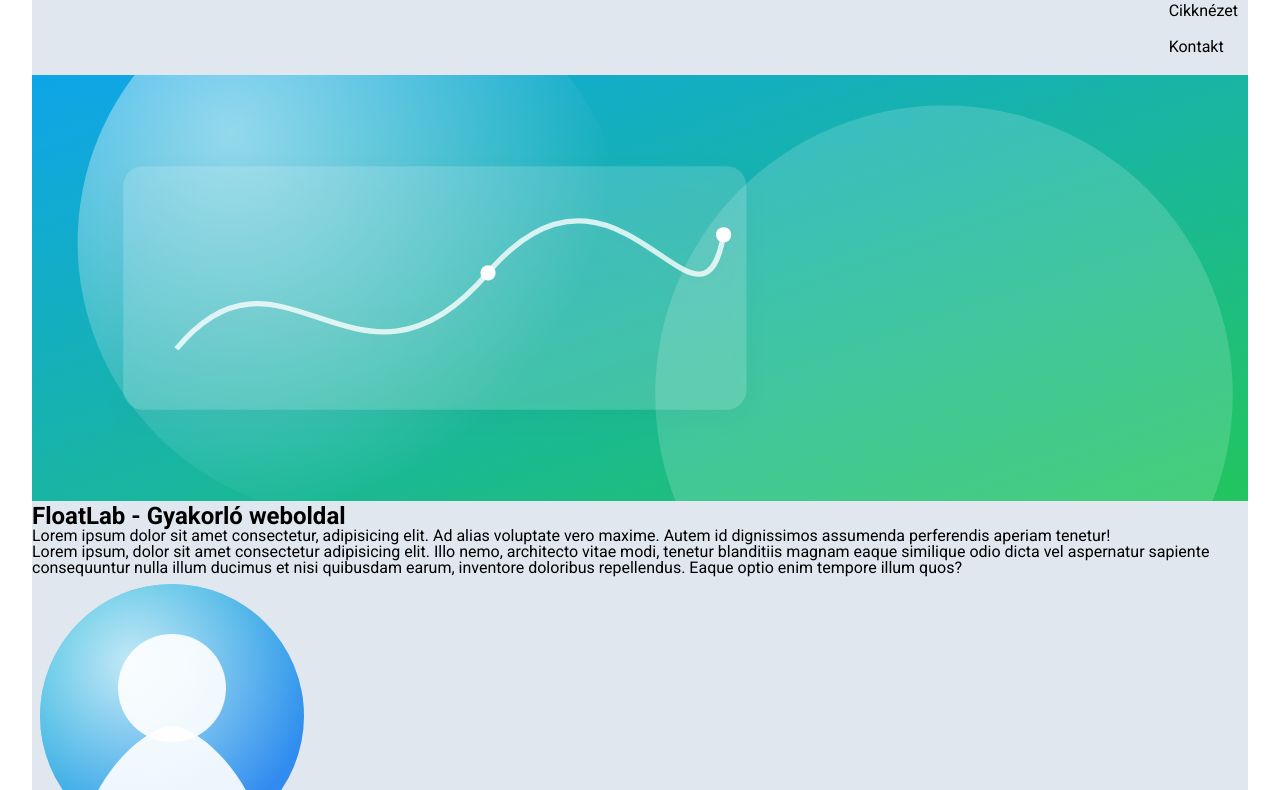
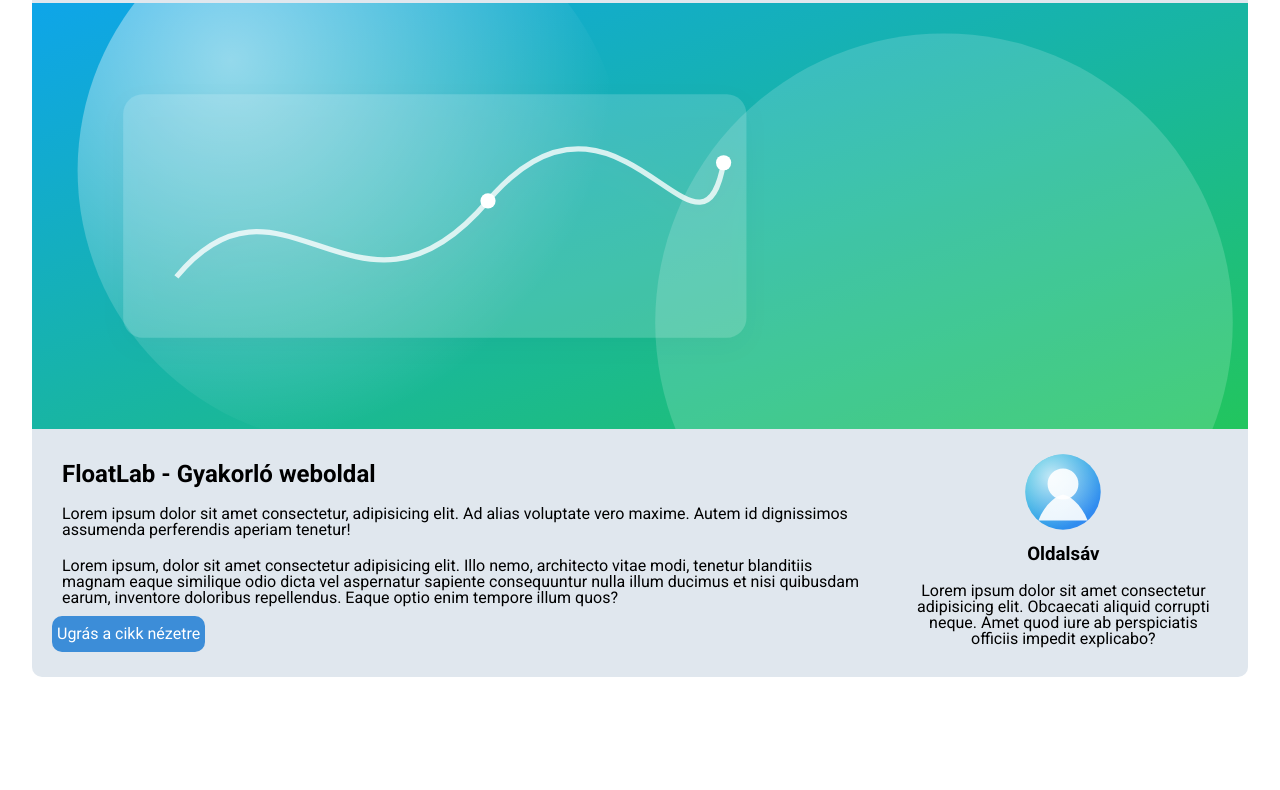
Before and after one commit to sakurabutterfly1/FloatLab, a plain HTML site: page index.html in a window 1280 px wide. Shown: the part 63-853 px from the top of the page. After the commit the page ends 800 px from the top, so only its background shows below. Drawn offline with Linux system fonts and the light colour scheme.

Commit message:
második commit

```diff
--- a/index.html
+++ b/index.html
@@ -20,11 +20,13 @@
         </ul>
         <img src="./hero.svg" alt="Dekoratív">
     </div>
+    <div class="wrapper">
     <div class="content">
             <div class="box">
                 <h2>FloatLab - Gyakorló weboldal</h2>
                 <p>Lorem ipsum dolor sit amet consectetur, adipisicing elit. Ad alias voluptate vero maxime. Autem id dignissimos assumenda perferendis aperiam tenetur!</p>
                 <p>Lorem ipsum, dolor sit amet consectetur adipisicing elit. Illo nemo, architecto vitae modi, tenetur blanditiis magnam eaque similique odio dicta vel aspernatur sapiente consequuntur nulla illum ducimus et nisi quibusdam earum, inventore doloribus repellendus. Eaque optio enim tempore illum quos?</p>
+                <a href="#">Ugrás a cikk nézetre</a>
             </div>
             <div class="box">
 
@@ -36,9 +38,11 @@
     <div class="sidebar">
         <div class="box">
             <img src="./avatar.svg" alt="avatar">
+            <h3>Oldalsáv</h3>
             <p>Lorem ipsum dolor sit amet consectetur adipisicing elit. Obcaecati aliquid corrupti neque. Amet quod iure ab perspiciatis officiis impedit explicabo?</p>
-            <p>Lorem ipsum dolor sit, amet consectetur adipisicing elit. Iusto, ipsam debitis! Est amet quis unde, laudantium atque rem, perferendis provident illo, veniam quia quod culpa suscipit ipsa quam autem perspiciatis animi exercitationem. Magnam tempore quisquam exercitationem molestias, voluptate architecto hic.</p>
         </div>
+
+    </div>
     </div>
     </div>
 </body>
--- a/style.css
+++ b/style.css
@@ -32,6 +32,10 @@
     float: right;
 }
 
+.nav li{
+    float: left;
+}
+
 .nav a{
      float:left;
      text-decoration: none;
@@ -58,13 +62,56 @@
     border-radius: 5px;
 }
 
+.box p,.box h2, .box h3 {
+    padding: 10px;
+    border-radius: 18px;
+    border: 1px,#a3a2a2;
+}
+
+.content .box a{
+    color:white;
+    background-color: rgb(60, 141, 216);
+    padding: 10px 5px;
+    display: inline-block;
+    border-radius: 10px;
+    text-decoration: none;
+}
+.box p:first-child{
+    color: #bebcbc;
+}
+.sidebar .box:first-child{
+    text-align: center;
+}
+
+
+
+.wrapper{
+    padding:20px;
+}
+
+.wrapper::after{
+    content: " ";
+    display: table;
+    clear: both;
+}
+
 .logo{
     margin: 10px 0 0 10px;
     font-weight:bold;
-    float: left;
-    margin-top: 20px;
+}
+
+.sidebar img{
+height:80px;
+width:80px;
+
 }
 
 @media (min-width: 600px) {
-
+  .logo {float: left;
+    margin-top: 20px;}
+  .nav {float: right;}
+   .content{
+    float:left; width:70%}
+.sidebar{float: right;width:28%; margin-left: 2%;}
+  }
 }
```
